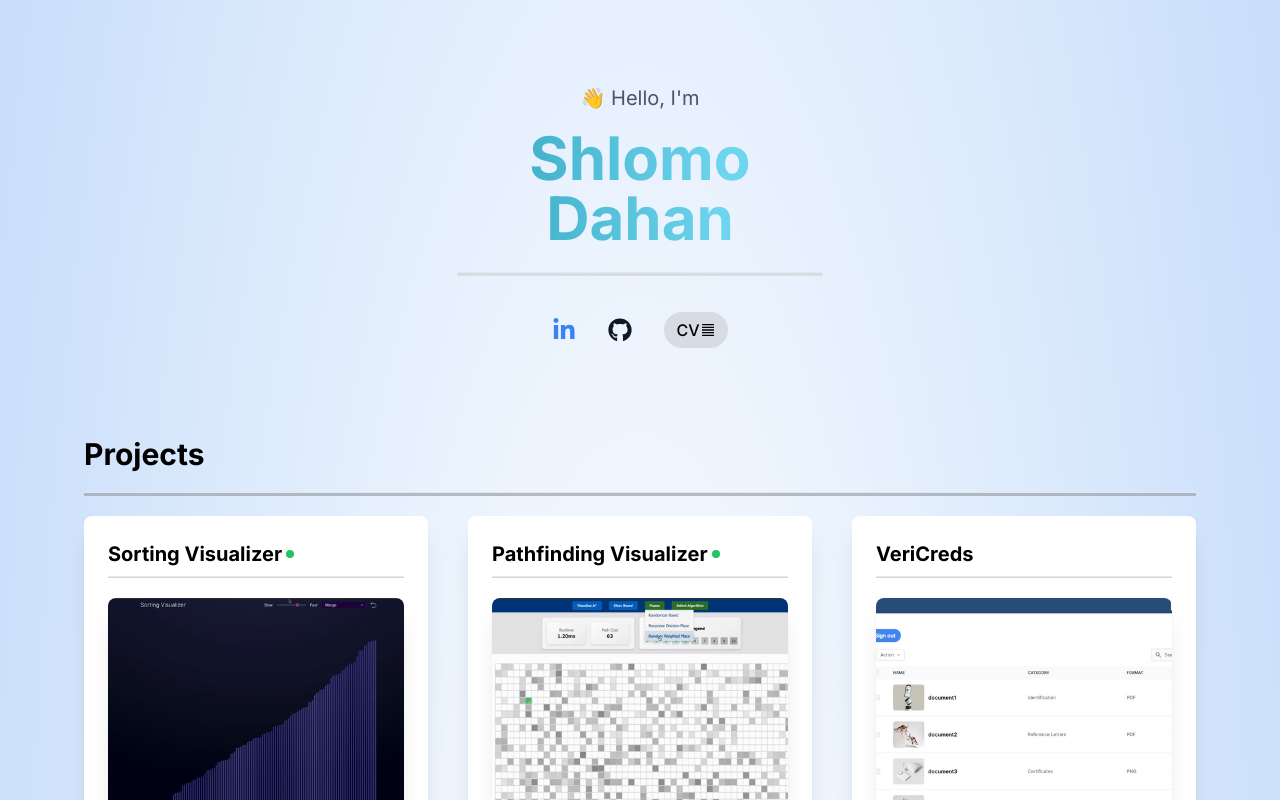
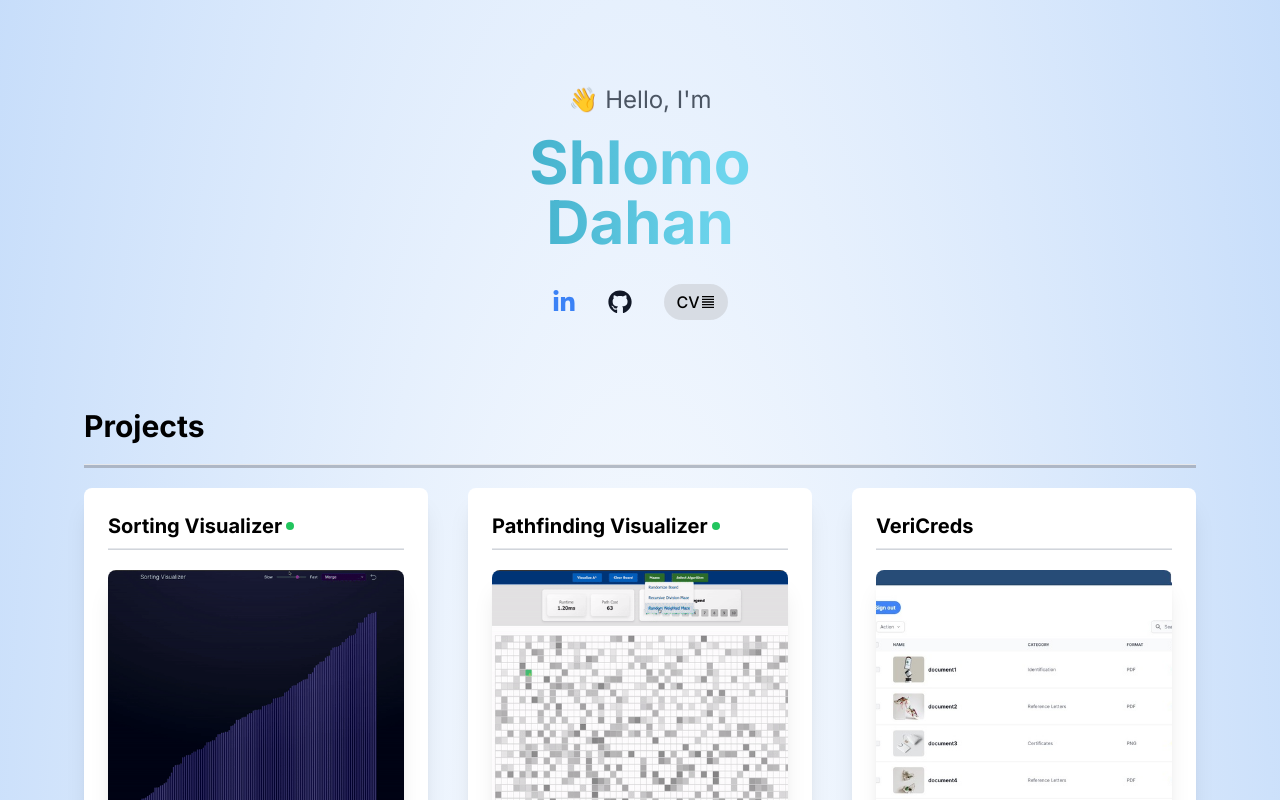
Before and after one commit to shlomomdahan/shlomodahan, a Next.js app: page / in a window 1280 px wide. Shown: the top 800 px of the page. Built offline with nearby package versions, Linux system fonts and the light colour scheme.

Commit message:
remove hr

```diff
--- a/src/components/Intro.tsx
+++ b/src/components/Intro.tsx
@@ -6,15 +6,15 @@ export const Intro = () => {
   return (
     <div className="w-1/3 p-1 mt-10 mx-auto mb-20">
       <div className="w-full flex flex-col items-center">
-        <div className="text-gray-600 text-center mb-4 hidden sm:block sm:text-xl">
+        <div className="text-gray-600 text-center mb-4 hidden sm:block sm:text-2xl">
           {"👋 Hello, I'm"}
         </div>
-        <div className="font-bold text-5xl lg:text-6xl mb-6 text-gray-500 text-gradient text-center">
+        <div className="font-bold text-5xl lg:text-6xl mb-4 text-gray-500 text-gradient text-center">
           Shlomo Dahan
         </div>
 
         {/* <Separator /> */}
-        <hr className="w-full bg-gray-300 bg-opacity-70 mb-5 h-1 rounded-full" />
+        {/* <hr className="w-full bg-gray-300 bg-opacity-70 mb-5 h-1 rounded-full" /> */}
 
         <div className="flex justify-center gap-4 sm:gap-6 md:gap-8 mt-4">
           <a
```
